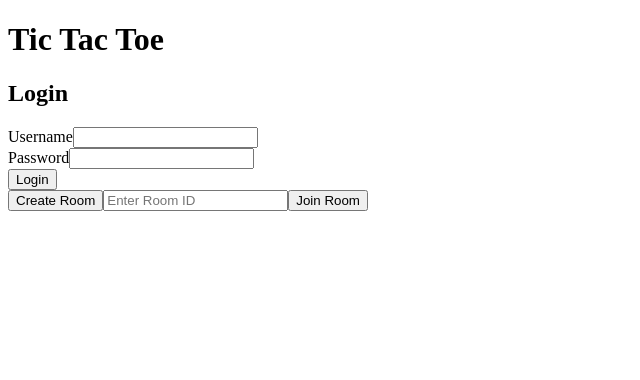
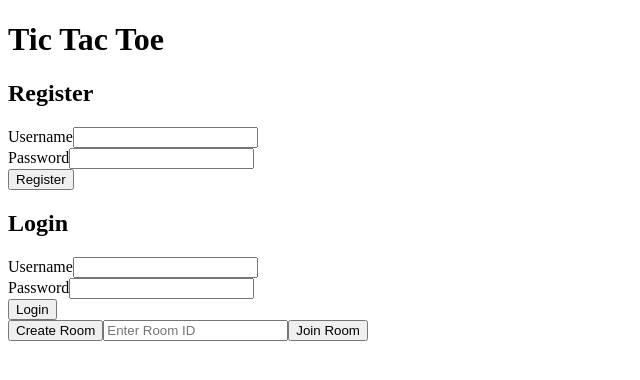
Before and after one commit to Mehrnazkiani24/TicTacToe, a React (Vite) app in the folder client/: page / in a window 1280 px wide. Shown: the top 380 px of the page, without its empty margins (0-640 px from the left). Built offline with nearby package versions, Linux system fonts and the light colour scheme.

Commit message:
reconfigured to .jsx

```diff
--- a/client/src/pages/Home.jsx
+++ b/client/src/pages/Home.jsx
@@ -1,13 +1,14 @@
 import React from "react";
-import Login from "../components/Login";
-import JoinRoom from "../components/JoinRoom";
-import GameBoard from "../components/GameBoard";
-import Register from "../components/Register";
+import Login from "../components/Login.jsx";
+import Register from "../components/Register.jsx";
+import JoinRoom from "../components/JoinRoom.jsx";
+import GameBoard from "../components/GameBoard.jsx";
 
 const Home = () => {
   return (
     <div>
       <h1>Tic Tac Toe</h1>
+      <Register />
       <Login />
       <JoinRoom />
     </div>
```
Also changed, not shown: client/src/components/Login.jsx (renamed from client/src/components/Login.js), client/src/components/Register.jsx (renamed from client/src/components/Register.js).
